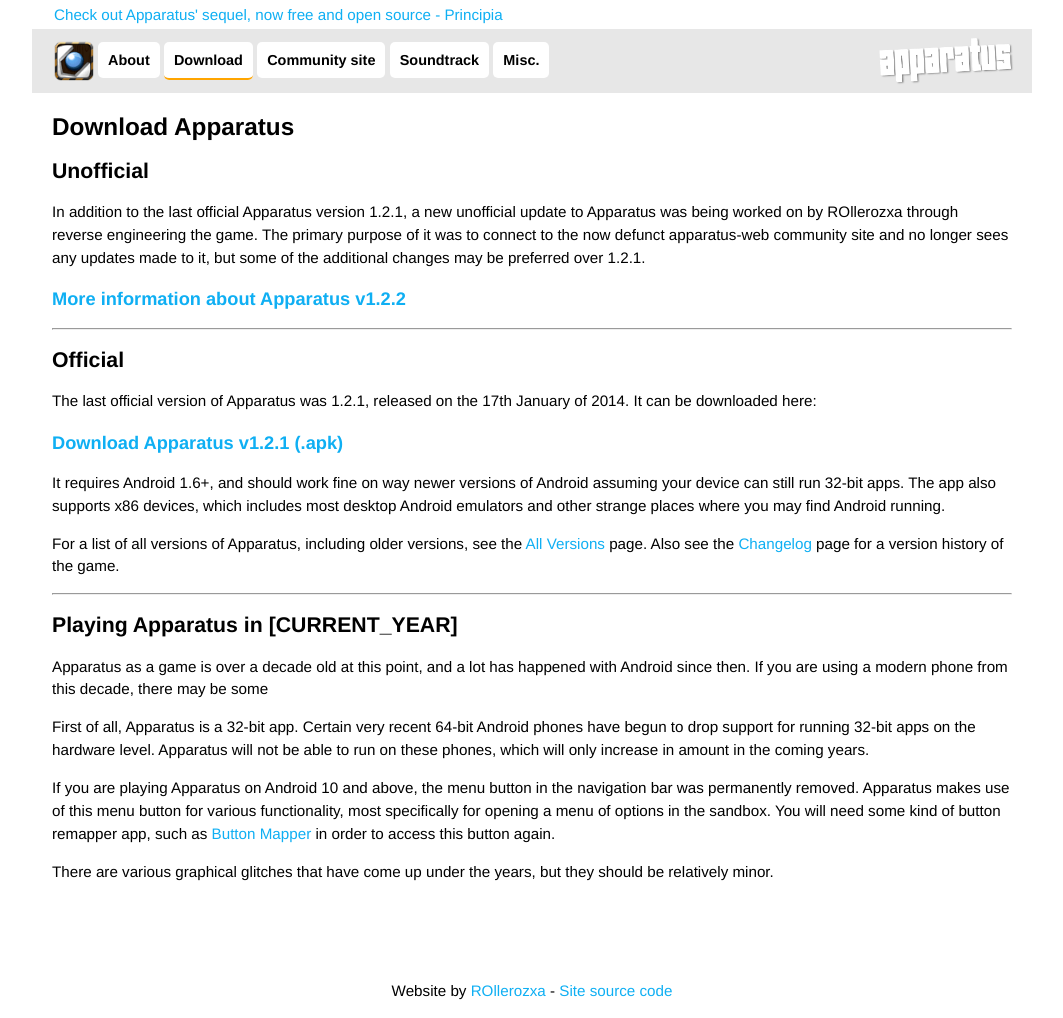
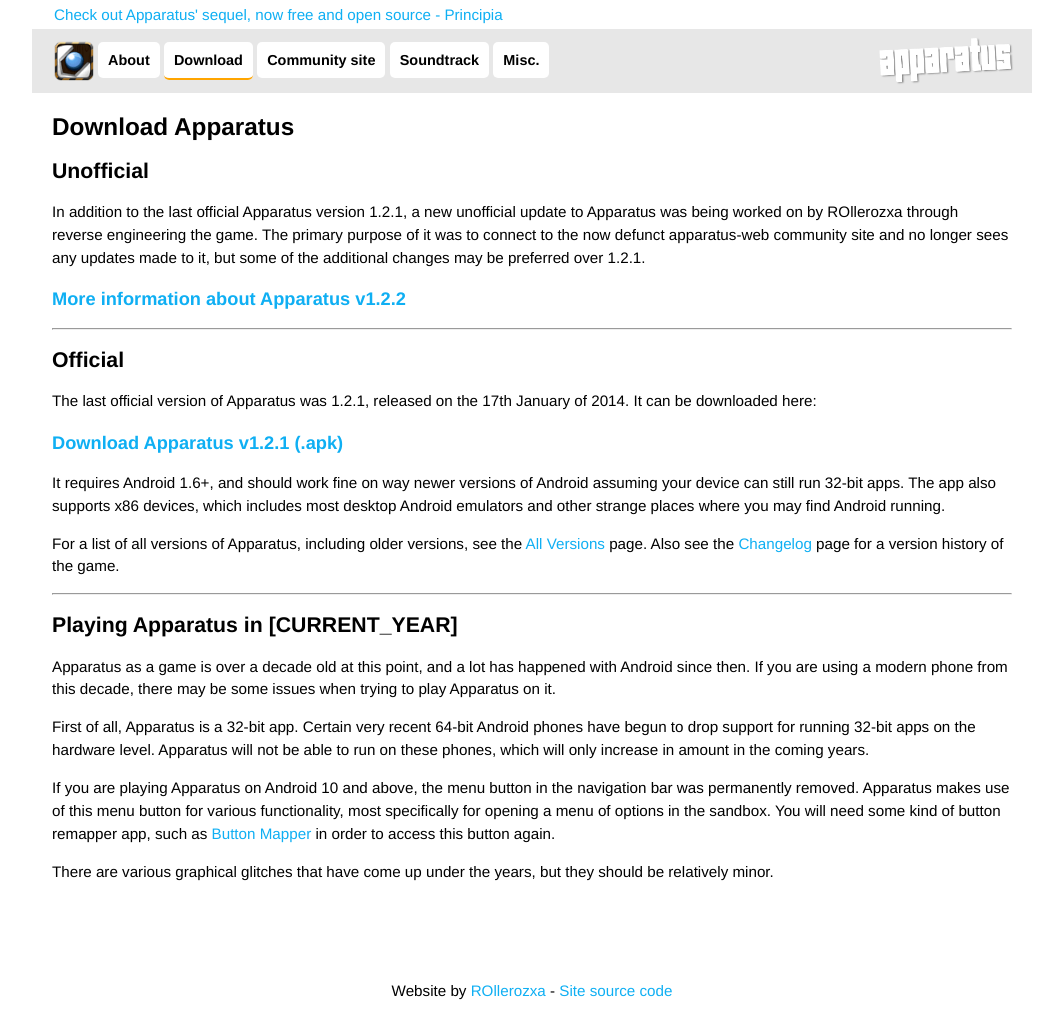
Before and after one commit to rollerozxa/apparatus.voxelmanip.se, a Jekyll site: the page built from download.md, in a window 1280 px wide. Shown: the whole page, without its empty margins (108-1171 px from the left). Built offline with Jekyll 4.4.1, drawn with Linux system fonts in a browser that asks for light colours.

Commit message:
Finish sentence

```diff
--- a/download.md
+++ b/download.md
@@ -22,7 +22,7 @@ For a list of all versions of Apparatus, including older versions, see the [All
 ---
 
 ## Playing Apparatus in [CURRENT_YEAR]
-Apparatus as a game is over a decade old at this point, and a lot has happened with Android since then. If you are using a modern phone from this decade, there may be some
+Apparatus as a game is over a decade old at this point, and a lot has happened with Android since then. If you are using a modern phone from this decade, there may be some issues when trying to play Apparatus on it.
 
 First of all, Apparatus is a 32-bit app. Certain very recent 64-bit Android phones have begun to drop support for running 32-bit apps on the hardware level. Apparatus will not be able to run on these phones, which will only increase in amount in the coming years.
 
```
